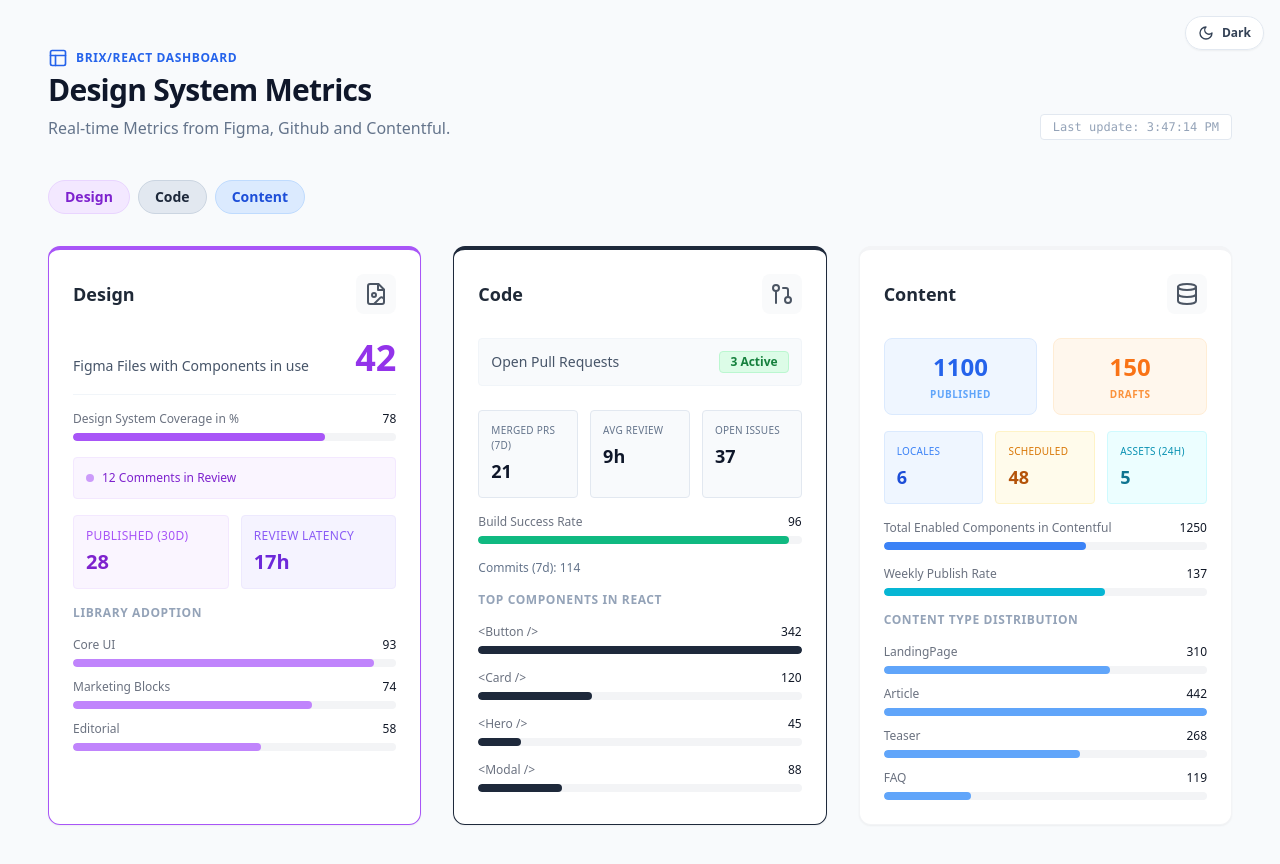
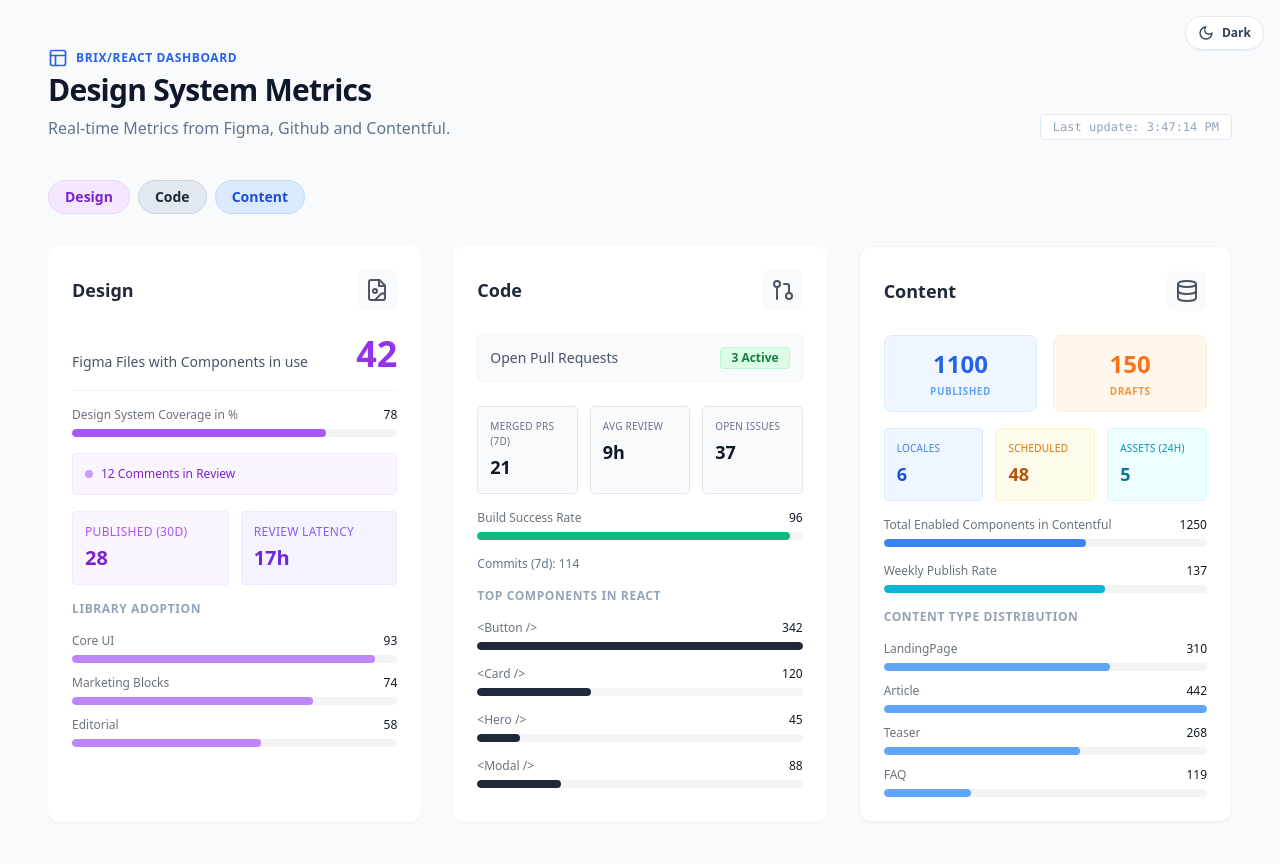
Before and after one commit to benjaminfritz/kpi-dashboard, a React (Vite) app: page / in a window 1280 px wide. Shown: the top 864 px of the page. Built offline with nearby package versions, Linux system fonts and the light colour scheme.

Commit message:
Remove card outlines and borders

```diff
--- a/src/App.tsx
+++ b/src/App.tsx
@@ -175,7 +175,7 @@ const App: React.FC = () => {
 
           {/* 1. FIGMA */}
           {activePillars.includes('design') && (
-          <KpiCard title="Design" icon={<FileImage size={24} />} sourceColor="border-purple-500">
+          <KpiCard title="Design" icon={<FileImage size={24} />} hideOutline>
              <div className="flex items-baseline justify-between mb-2">
                <span className="text-slate-600 dark:text-slate-300 text-sm">Figma Files with Components in use</span>
                <span className="text-4xl font-extrabold text-purple-600">{data.figma.filesCount}</span>
@@ -214,7 +214,7 @@ const App: React.FC = () => {
 
           {/* 2. GITHUB / REACT COMPONENTS */}
           {activePillars.includes('code') && (
-          <KpiCard title="Code" icon={<GitPullRequest size={24} />} sourceColor="border-slate-800">
+          <KpiCard title="Code" icon={<GitPullRequest size={24} />} hideOutline>
             <div className="flex items-center justify-between mb-6 bg-slate-50 dark:bg-slate-800 p-3 rounded border border-slate-100 dark:border-slate-700">
                <span className="text-slate-600 dark:text-slate-300 text-sm font-medium">Open Pull Requests</span>
                <span className="px-2.5 py-0.5 bg-green-100 text-green-700 rounded text-xs font-bold border border-green-200">
@@ -261,7 +261,7 @@ const App: React.FC = () => {
 
           {/* 3. CONTENTFUL */}
           {activePillars.includes('content') && (
-          <KpiCard title="Content" icon={<Database size={24} />} sourceColor="border-blue-500">
+          <KpiCard title="Content" icon={<Database size={24} />}>
             <div className="grid grid-cols-2 gap-4">
               <div className="text-center p-3 bg-blue-50 dark:bg-blue-950/30 rounded-lg border border-blue-100 dark:border-blue-900">
                 <div className="text-2xl font-bold text-blue-600">{data.contentful.publishedEntries}</div>
--- a/src/components/KpiCard.tsx
+++ b/src/components/KpiCard.tsx
@@ -3,13 +3,15 @@ import React from 'react';
 interface KpiCardProps {
   title: string;
   icon: React.ReactNode;
-  sourceColor: string;
   children: React.ReactNode;
+  hideOutline?: boolean;
 }
 
-export const KpiCard: React.FC<KpiCardProps> = ({ title, icon, sourceColor, children }) => {
+export const KpiCard: React.FC<KpiCardProps> = ({ title, icon, children, hideOutline = false }) => {
+  const outlineClasses = hideOutline ? '' : 'border border-gray-100 dark:border-slate-800';
+
   return (
-    <div className={`bg-white dark:bg-slate-900 rounded-xl shadow-sm p-6 border-t-4 ${sourceColor} hover:shadow-md transition-shadow duration-300 border border-gray-100 dark:border-slate-800`}>
+    <div className={`bg-white dark:bg-slate-900 rounded-xl shadow-sm p-6 hover:shadow-md transition-shadow duration-300 ${outlineClasses}`}>
       <div className="flex items-center justify-between mb-6">
         <h3 className="text-lg font-bold text-gray-800 dark:text-slate-100">{title}</h3>
         <div className="p-2 bg-gray-50 dark:bg-slate-800 rounded-lg text-gray-600 dark:text-slate-300">{icon}</div>
```
